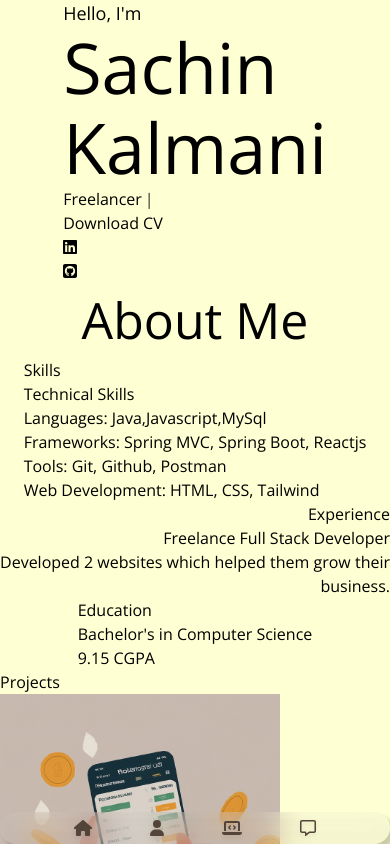
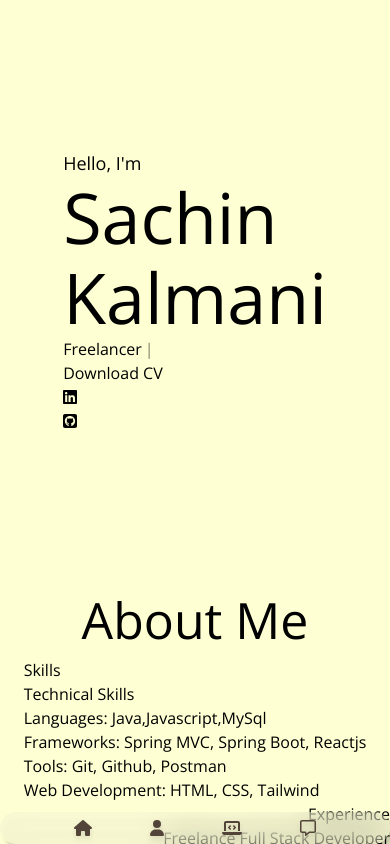
Before and after one commit to sachin-kalmani/portfolio, a React (Vite) app: page / in a window 390 px wide. Shown: the top 844 px of the page. Built offline with nearby package versions, Linux system fonts and the light colour scheme.

Commit message:
seventh commit

```diff
--- a/src/index.css
+++ b/src/index.css
@@ -83,7 +83,7 @@ body{
 }
 @media(max-width:500px){
   .nameComp{
-    max-width: 100%;
+    padding: 150px 0;
     display: flex;
     justify-content: center;
     align-items: center;
```
